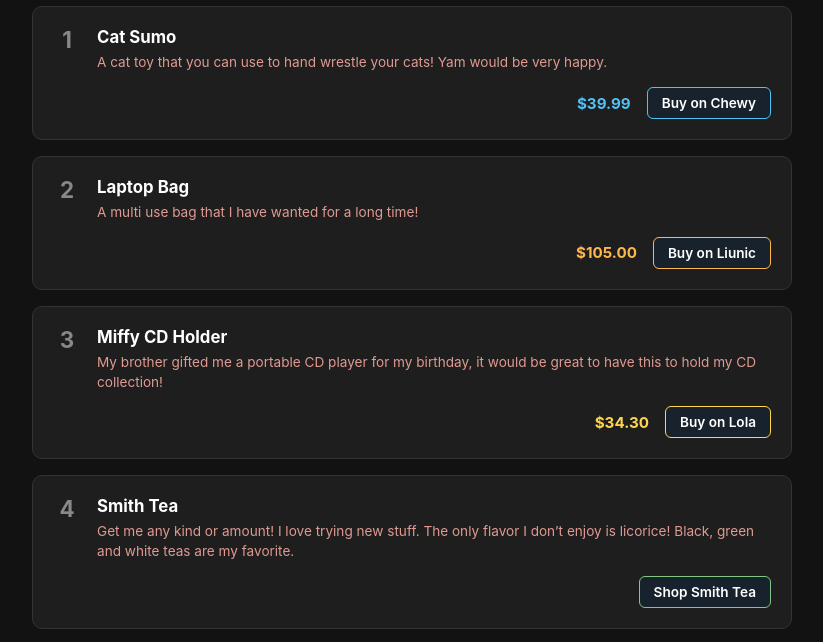
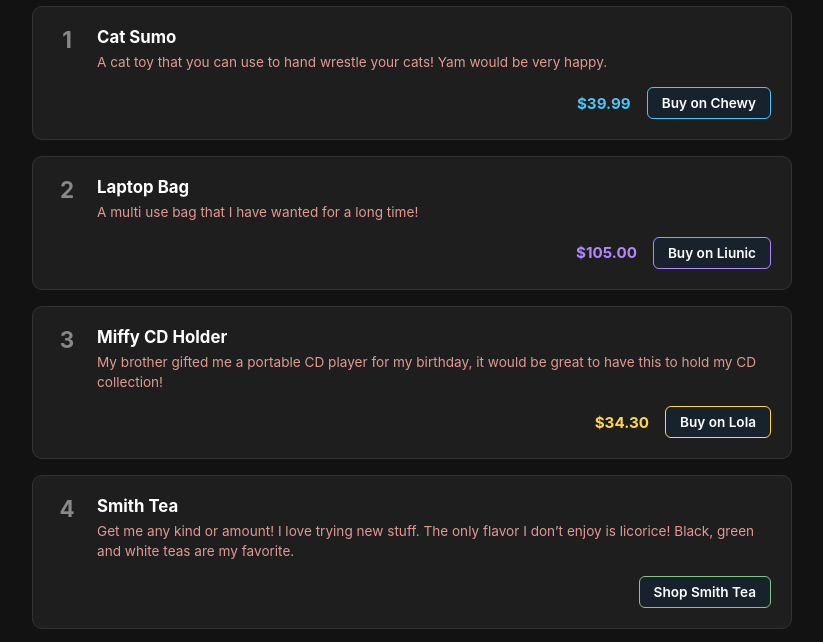
Before and after one commit to Jazzunc/soap, a plain HTML site: page index.html in a window 1280 px wide. Shown: the part 132-774 px from the top of the page, without its empty margins (228-1051 px from the left). Drawn offline with Linux system fonts and the light colour scheme.

Commit message:
Change Liunic price color to Soft Lavender

```diff
--- a/index.html
+++ b/index.html
@@ -81,16 +81,16 @@
             border-color: #81d4fa;
         }
 
-        /* Liunic (Coral/Pink) */
-        .price.liunic-price { color: #ffb74d; }
+        /* Liunic (Soft Lavender) */
+        .price.liunic-price { color: #b388ff; }
         .buy-btn.liunic-btn {
             background: #18222d;
             color: #ffffff;
-            border: 1px solid #ffb74d;
+            border: 1px solid #b388ff;
         }
         .buy-btn.liunic-btn:hover {
             background: #1e2d3d;
-            border-color: #ffe0b2;
+            border-color: #d1b3ff;
         }
 
         /* Lola (Warm Gold) */
```
